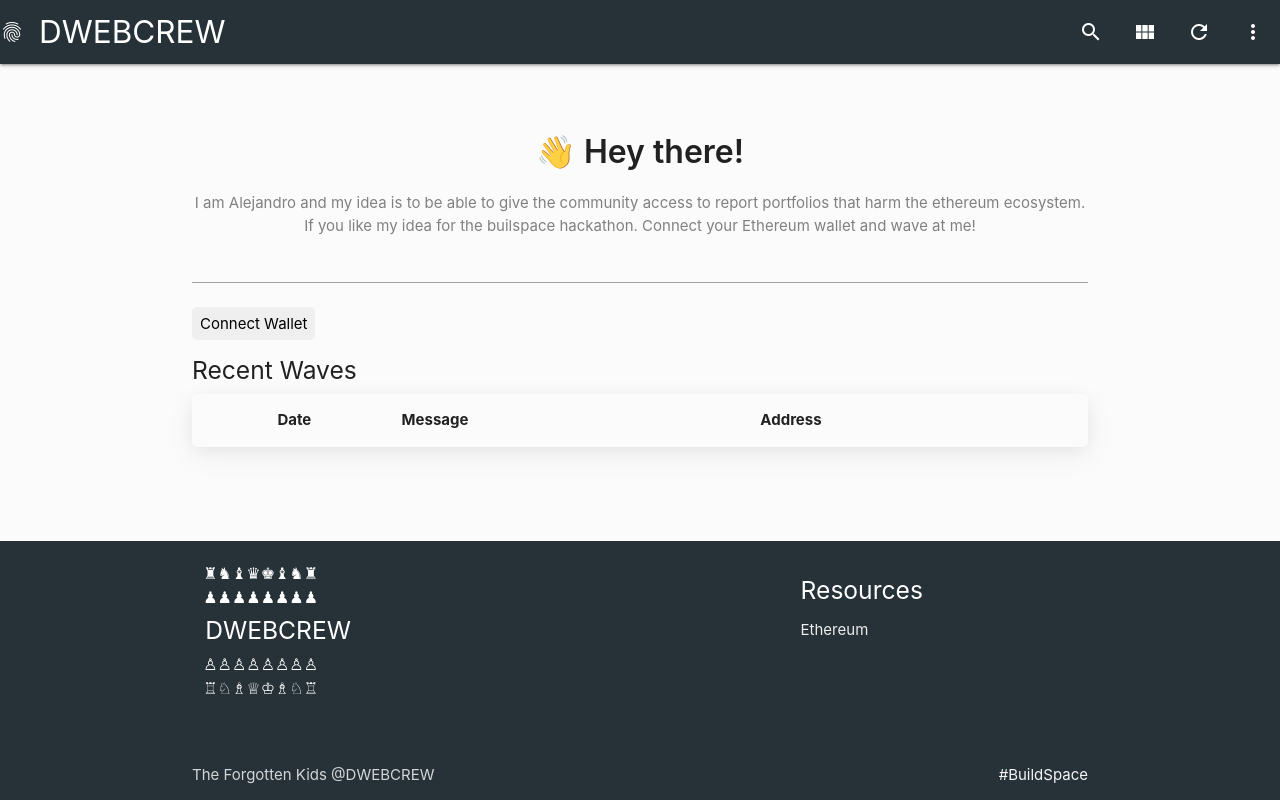
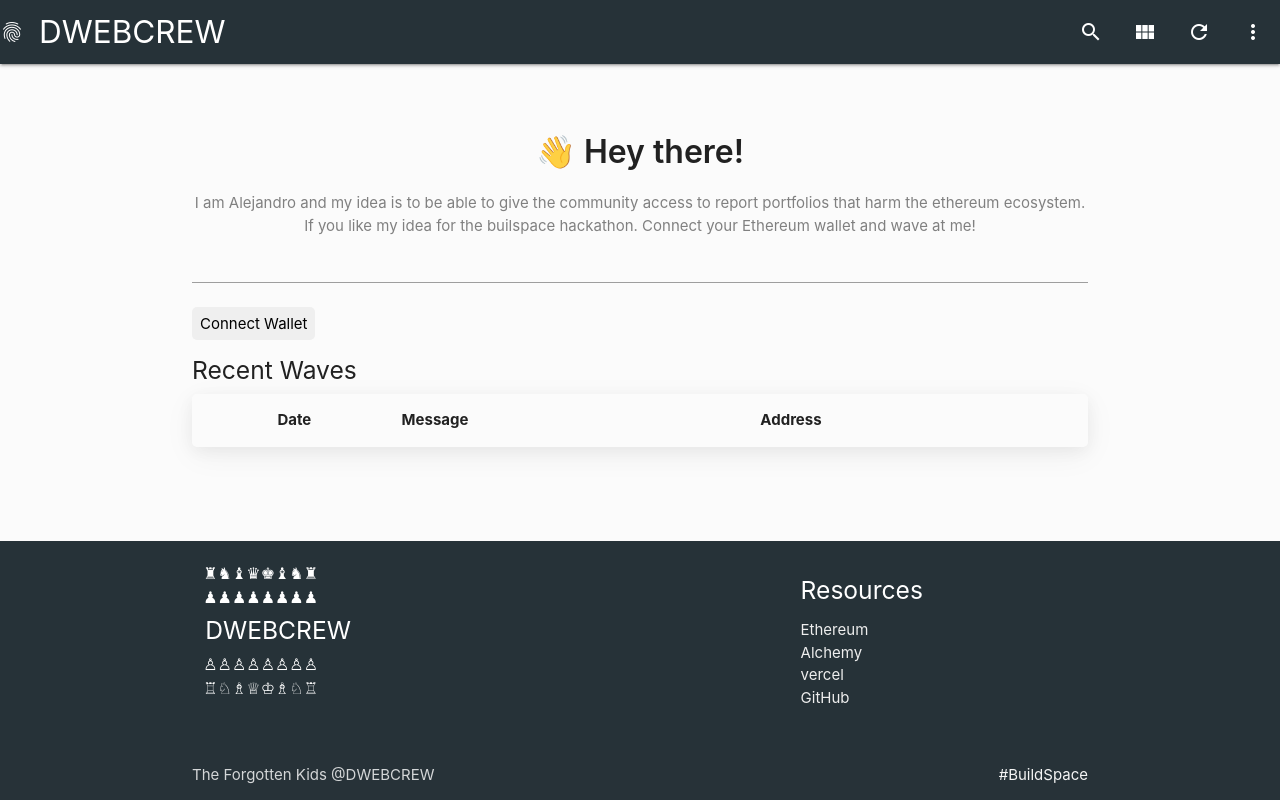
Before and after one commit to zer0kool/web3, a React (Create React App) app: page /wave in a window 1280 px wide. Built offline with nearby package versions, Linux system fonts and the light colour scheme.

Commit message:
App Resources

```diff
--- a/src/components/Footer/Footer.jsx
+++ b/src/components/Footer/Footer.jsx
@@ -24,11 +24,10 @@ export default class Footer extends Component {
                         <div className="col l4 offset-l2 s12">
                             <h5 className="white-text">Resources</h5>
                             <ul className="footerLi">
-                                <li>
-                                    <a className="grey-text text-lighten-3" href="https://ethereum.org/en/">
-                                        Ethereum
-                                    </a>
-                                </li>
+                                <li><a className="grey-text text-lighten-3" href="https://ethereum.org/en/">Ethereum</a></li>
+                                <li><a className="grey-text text-lighten-3" href="https://www.alchemy.com/">Alchemy</a></li>
+                                <li><a className="grey-text text-lighten-3" href="https://vercel.com/">vercel</a></li>
+                                <li><a className="grey-text text-lighten-3" href="https://github.com/">GitHub</a></li>
                             </ul>
                         </div>
                     </div>
```
